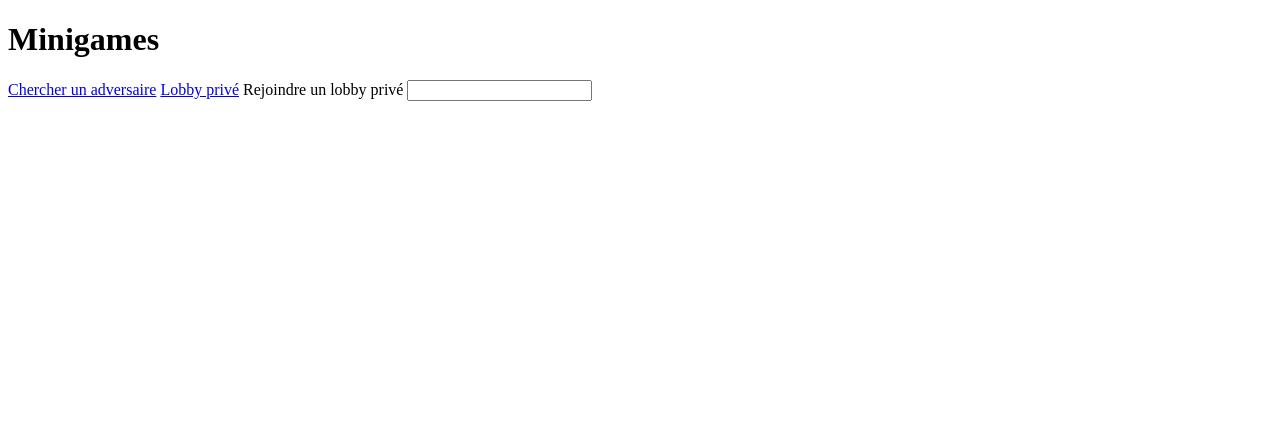
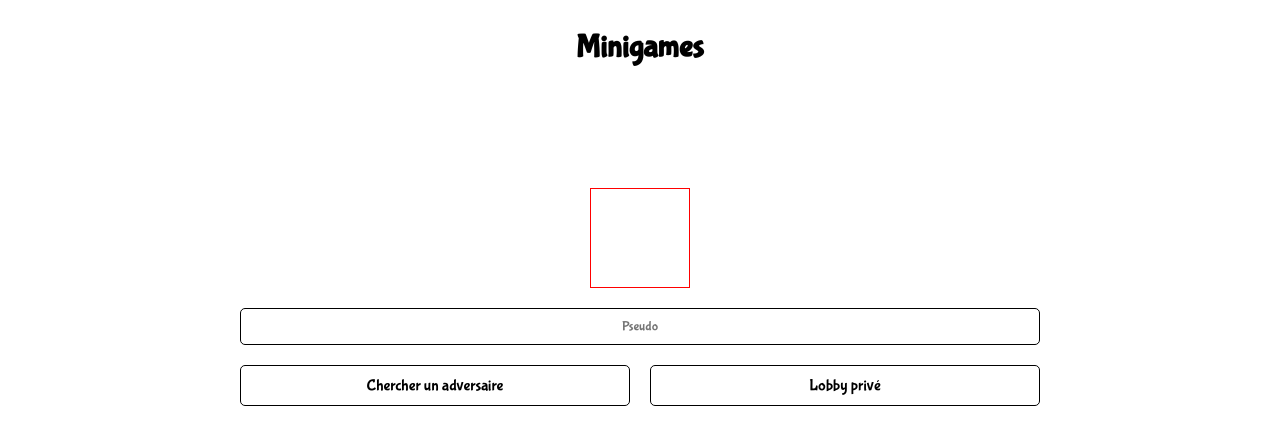
Before and after one commit to ArseneBrosy/minigames, a plain HTML site: page index.html in a window 1280 px wide. Drawn offline with Linux system fonts and the light colour scheme.

Commit message:
home css 1

```diff
--- /dev/null
+++ b/css/home.css
@@ -0,0 +1,38 @@
+body {
+    display: flex;
+    align-items: center;
+    flex-direction: column;
+}
+
+#menu {
+    display: grid;
+    grid-template-columns: 1fr 1fr;
+    gap: 20px;
+    width: calc(100% - 400px);
+    max-width: 800px;
+    margin-top: 100px;
+}
+
+#profile-picture {
+    border: 1px solid red;
+    aspect-ratio: 1;
+    width: 100px;
+    grid-column: 1 / 3;
+    justify-self: center;
+}
+
+#pseudo {
+    grid-column: 1 / 3;
+}
+
+a {
+    text-decoration: none;
+    color: black;
+}
+
+#pseudo, a {
+    border: 1px solid black;
+    border-radius: 5px;
+    text-align: center;
+    padding: 10px;
+}
--- /dev/null
+++ b/css/style.css
@@ -0,0 +1,13 @@
+@import url('https://fonts.googleapis.com/css2?family=Bubblegum+Sans&family=Open+Sans:ital,wght@0,300..800;1,300..800&display=swap');
+
+* {
+    box-sizing: border-box;
+    font-family: "Bubblegum Sans", Inter, sans-serif;
+
+    /* VARIABLES */
+    --col1:
+}
+
+a, button {
+    cursor: pointer;
+}
--- a/index.html
+++ b/index.html
@@ -3,13 +3,17 @@
 <head>
     <meta charset="UTF-8">
     <title>Minigames</title>
+    <link rel="stylesheet" href="css/style.css">
+    <link rel="stylesheet" href="css/home.css">
 </head>
 <body>
     <h1>Minigames</h1>
-    <a href="./game.html">Chercher un adversaire</a>
-    <a id="private-lobby-button">Lobby privé</a>
-    <label for="lobby-id">Rejoindre un lobby privé</label>
-    <input id="lobby-id" type="text">
+    <div id="menu">
+        <div id="profile-picture"></div>
+        <input type="text" id="pseudo" placeholder="Pseudo">
+        <a href="./game.html">Chercher un adversaire</a>
+        <a id="private-lobby-button">Lobby privé</a>
+    </div>
 
     <!-- SCRIPTS -->
     <script src="/js/home.js"></script>
```
